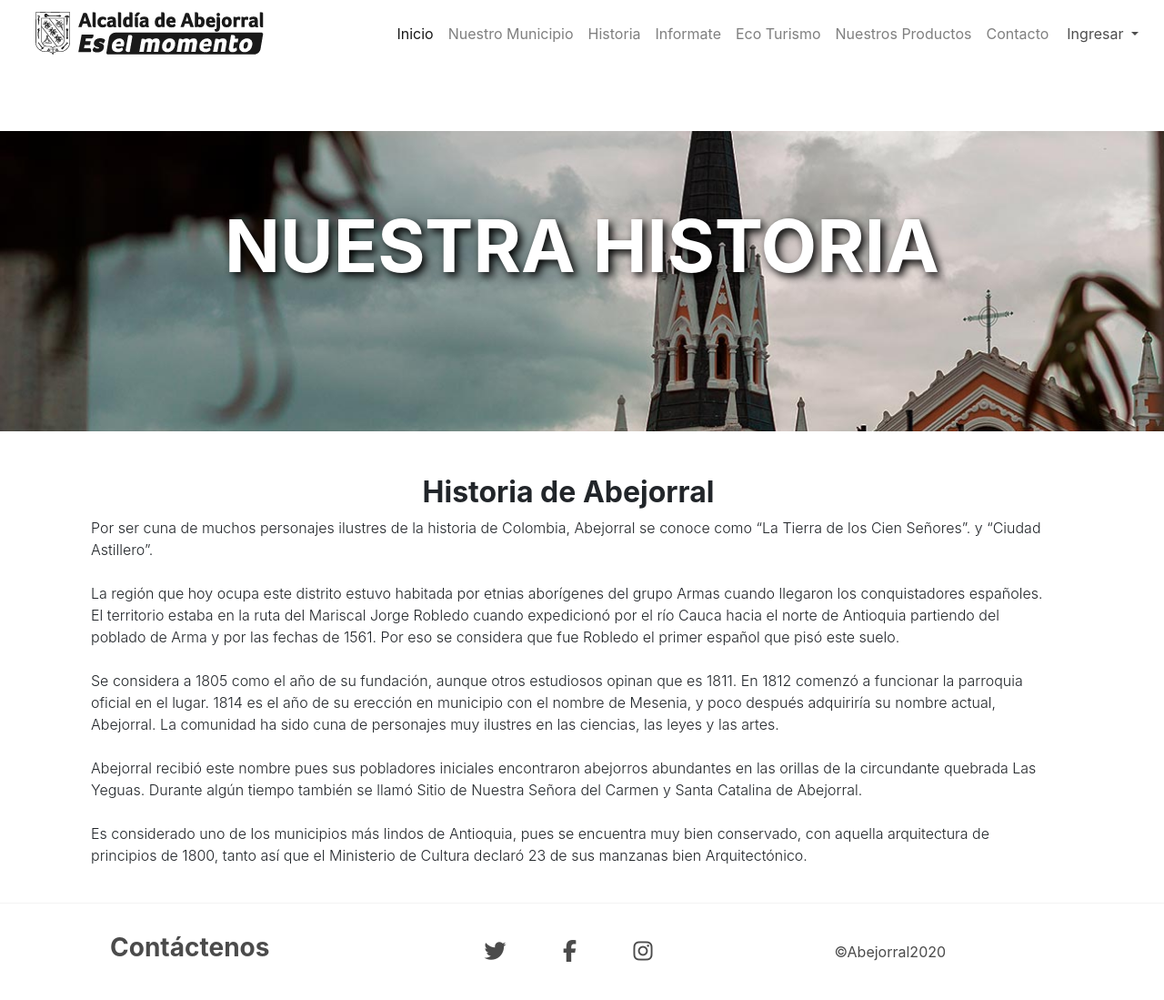
After one commit to sam-oro/abejorral-turista, a PHP site: page /GIT/vistas/Historia/historia.php in a window 1280 px wide. The commit adds this page. Shown: the whole page at 91% size. Run offline with PHP 8.4, Linux system fonts and the light colour scheme; some libraries are stand-ins or nearby versions.

Commit message:
vista historia

```diff
--- /dev/null
+++ b/vistas/Historia/historia.php
@@ -0,0 +1,99 @@
+<?php
+    include "../../conexion/conexion.php";
+    session_start();
+        if(!isset($_SESSION['rol'])){
+            include '../includes/header_idx.php';
+        }else{
+            if($_SESSION['rol'] ==2 ){
+                include '../includes/header_user.php';
+            }else{
+                if ($_SESSION['rol']==1){
+                    include '../includes/header_admin.php';
+                }else{
+                    include '../includes/header_company.php';
+                }
+            }
+
+        }
+?>
+    <!DOCTYPE html>
+    <html lang="es">
+
+    <head>
+        <meta charset="UTF-8">
+        <meta name="viewport" content="width=device-width, initial-scale=1.0">
+        <title>Historia de Abejorral</title>
+
+        <!--importacion boostrap-->
+        <link rel="stylesheet" href="https://maxcdn.bootstrapcdn.com/bootstrap/4.0.0/css/bootstrap.min.css" integrity="sha384-Gn5384xqQ1aoWXA+058RXPxPg6fy4IWvTNh0E263XmFcJlSAwiGgFAW/dAiS6JXm" crossorigin="anonymous">
+
+        <!-- Google Fonts -->
+        <link rel="preconnect" href="https://fonts.gstatic.com">
+        <link href="https://fonts.googleapis.com/css2?family=Ubuntu:ital,wght@0,300;0,700;1,400&display=swap" rel="stylesheet">
+
+        <!-- Font Awesome -->
+        <script src="https://kit.fontawesome.com/f599362e7b.js" crossorigin="anonymous"></script>
+
+        <link rel="icon" type="image/png" href="img/icono-pag.png">
+
+        <link rel="stylesheet" href="../../css/style.css">
+    </head>
+
+    <body>
+        <section class="bg-index">
+            <h1>Nuestra Historia</h1>
+        </section>
+
+
+
+        <section class="container">
+            <div class="row col-12 mt-5">
+                <div class="col-12">
+                    <h2 class="text-center">Historia de Abejorral</h2>
+
+                    <p>
+                    Por ser cuna de muchos personajes ilustres de la historia de Colombia, Abejorral se conoce como “La Tierra de los Cien Señores”. y “Ciudad Astillero”.<br><br>
+
+                    La región que hoy ocupa este distrito estuvo habitada por etnias aborígenes del grupo Armas cuando llegaron los conquistadores españoles. El territorio estaba en la ruta del Mariscal Jorge Robledo cuando expedicionó por el río Cauca hacia el norte de Antioquia partiendo del poblado de Arma y por las fechas de 1561. Por eso se considera que fue Robledo el primer español que pisó este suelo.<br><br>
+
+                    Se considera a 1805 como el año de su fundación, aunque otros estudiosos opinan que es 1811. En 1812 comenzó a funcionar la parroquia oficial en el lugar. 1814 es el año de su erección en municipio con el nombre de Mesenia, y poco después adquiriría su nombre actual, Abejorral. La comunidad ha sido cuna de personajes muy ilustres en las ciencias, las leyes y las artes.<br><br>
+
+                    Abejorral recibió este nombre pues sus pobladores iniciales encontraron abejorros abundantes en las orillas de la circundante quebrada Las Yeguas. Durante algún tiempo también se llamó Sitio de Nuestra Señora del Carmen y Santa Catalina de Abejorral.<br><br>
+
+                    Es considerado uno de los municipios más lindos de Antioquia, pues se encuentra muy bien conservado, con aquella arquitectura de principios de 1800, tanto así que el Ministerio de Cultura declaró 23 de sus manzanas bien Arquitectónico.
+
+                    </p>
+                </div>
+            </div>
+        </section>
+
+
+
+        <footer class="footer mt-4">
+            <div class="container">
+                <div class="row align-items-center">
+                    <div class="col-lg-3 text-lg-center text-center contac">
+                        <a href="<?php echo $URL ?>vistas/Contacto/contacto.php">
+                        <h3 class="contach">Contáctenos</h3>
+                        </a>
+                    </div>
+                    <div class="col-lg-6 my-3 my-lg-0 text-lg-center text-center">
+                        <a class="redes btn btn-social mx-3" target="_blank" href="https://twitter.com/AAbejorral?ref_src=twsrc%5Egoogle%7Ctwcamp%5Eserp%7Ctwgr%5Eauthor"><i class="fab fa-twitter"></i></a>
+                        <a class="redes btn btn-social mx-3" target="_blank" href="https://www.facebook.com/alcaldia.abejorral/"><i class="fab fa-facebook-f"></i></a>
+                        <a class="redes btn btn-social mx-3" href="#!"><i class="fab fa-instagram"></i></a>
+                    </div>
+                    <div class="col-lg-3 text-lg-left text-center copy">©Abejorral2020</div>
+                </div>
+            </div>
+        </footer>
+
+        <script src="https://code.jquery.com/jquery-3.2.1.slim.min.js" integrity="sha384-KJ3o2DKtIkvYIK3UENzmM7KCkRr/rE9/Qpg6aAZGJwFDMVNA/GpGFF93hXpG5KkN" crossorigin="anonymous">
+        </script>
+        <script src="https://cdnjs.cloudflare.com/ajax/libs/popper.js/1.12.9/umd/popper.min.js" integrity="sha384-ApNbgh9B+Y1QKtv3Rn7W3mgPxhU9K/ScQsAP7hUibX39j7fakFPskvXusvfa0b4Q" crossorigin="anonymous">
+        </script>
+        <script src="https://maxcdn.bootstrapcdn.com/bootstrap/4.0.0/js/bootstrap.min.js" integrity="sha384-JZR6Spejh4U02d8jOt6vLEHfe/JQGiRRSQQxSfFWpi1MquVdAyjUar5+76PVCmYl" crossorigin="anonymous">
+        </script>
+        <script src="vistas/js/paginacion.js"></script>
+    </body>
+
+    </html>
--- a/vistas/ecotour/ecotour.php
+++ b/vistas/ecotour/ecotour.php
@@ -118,7 +118,7 @@
         <section class="container">
             <div class="row col-12 mt-5">
                 <div class="col-12 col-md-3">
-                    <h2>Historia</h2>
+                    <h2>Eco Tour</h2>
 
                     <p>Lorem, ipsum dolor sit amet consectetur adipisicing elit. Iure harum nesciunt veritatis optio voluptatibus. Fugit accusamus dolores tempore facilis saepe necessitatibus eius totam! Inventore ullam quisquam perspiciatis, aspernatur
                         perferendis maxime ratione cupiditate quos. Nihil repellat delectus, iure accusantium provident in!
--- a/vistas/includes/header_admin.php
+++ b/vistas/includes/header_admin.php
@@ -22,6 +22,9 @@
                 </li>
                 <li class="nav-item">
                     <a class="nav-link" href="<?php echo $URL ?>vistas/nuestro_municipio/nuestro_municipio.php">Nuestro Municipio</a>
+                </li>
+                <li class="nav-item">
+                    <a class="nav-link" href="<?php echo $URL ?>vistas/Historia/historia.php">Historia</a>
                 </li>
                 <li class="nav-item">
                     <a class="nav-link" href="<?php echo $URL ?>vistas/informate/informate.php">Informate</a>
--- a/vistas/includes/header_company.php
+++ b/vistas/includes/header_company.php
@@ -22,6 +22,9 @@
                 </li>
                 <li class="nav-item">
                     <a class="nav-link" href="<?php echo $URL ?>vistas/nuestro_municipio/nuestro_municipio.php">Nuestro Municipio</a>
+                </li>
+                <li class="nav-item">
+                    <a class="nav-link" href="<?php echo $URL ?>vistas/Historia/historia.php">Historia</a>
                 </li>
                 <li class="nav-item">
                     <a class="nav-link" href="<?php echo $URL ?>vistas/informate/informate.php">Informate</a>
--- a/vistas/includes/header_idx.php
+++ b/vistas/includes/header_idx.php
@@ -22,6 +22,9 @@
                 </li>
                 <li class="nav-item">
                     <a class="nav-link" href="<?php echo $URL ?>vistas/nuestro_municipio/nuestro_municipio.php">Nuestro Municipio</a>
+                </li>
+                <li class="nav-item">
+                    <a class="nav-link" href="<?php echo $URL ?>vistas/Historia/historia.php">Historia</a>
                 </li>
                 <li class="nav-item">
                     <a class="nav-link" href="<?php echo $URL ?>vistas/informate/informate.php">Informate</a>
--- a/vistas/includes/header_user.php
+++ b/vistas/includes/header_user.php
@@ -22,6 +22,9 @@
                 </li>
                 <li class="nav-item">
                     <a class="nav-link" href="<?php echo $URL ?>vistas/nuestro_municipio/nuestro_municipio.php">Nuestro Municipio</a>
+                </li>
+                <li class="nav-item">
+                    <a class="nav-link" href="<?php echo $URL ?>vistas/Historia/historia.php">Historia</a>
                 </li>
                 <li class="nav-item">
                     <a class="nav-link" href="<?php echo $URL ?>vistas/informate/informate.php">Informate</a>
```
Also changed, not shown: vistas/Producto/form_producto.php (+14 -6 lines), vistas/Producto/ingreso/ingresar_producto.php (+7 -4 lines), vistas/Producto/vista_productos.php (+59 -3 lines), images/2021021022151420210113135133horda.jpg (added), images/2021021022151420210113140300icono.png (added), images/2021021022151420210114163518aurtos.jpg (added), images/2021021022153720210113135133horda.jpg (added), images/2021021022153720210113140300icono.png (added), images/2021021022153720210114163518aurtos.jpg (added).
